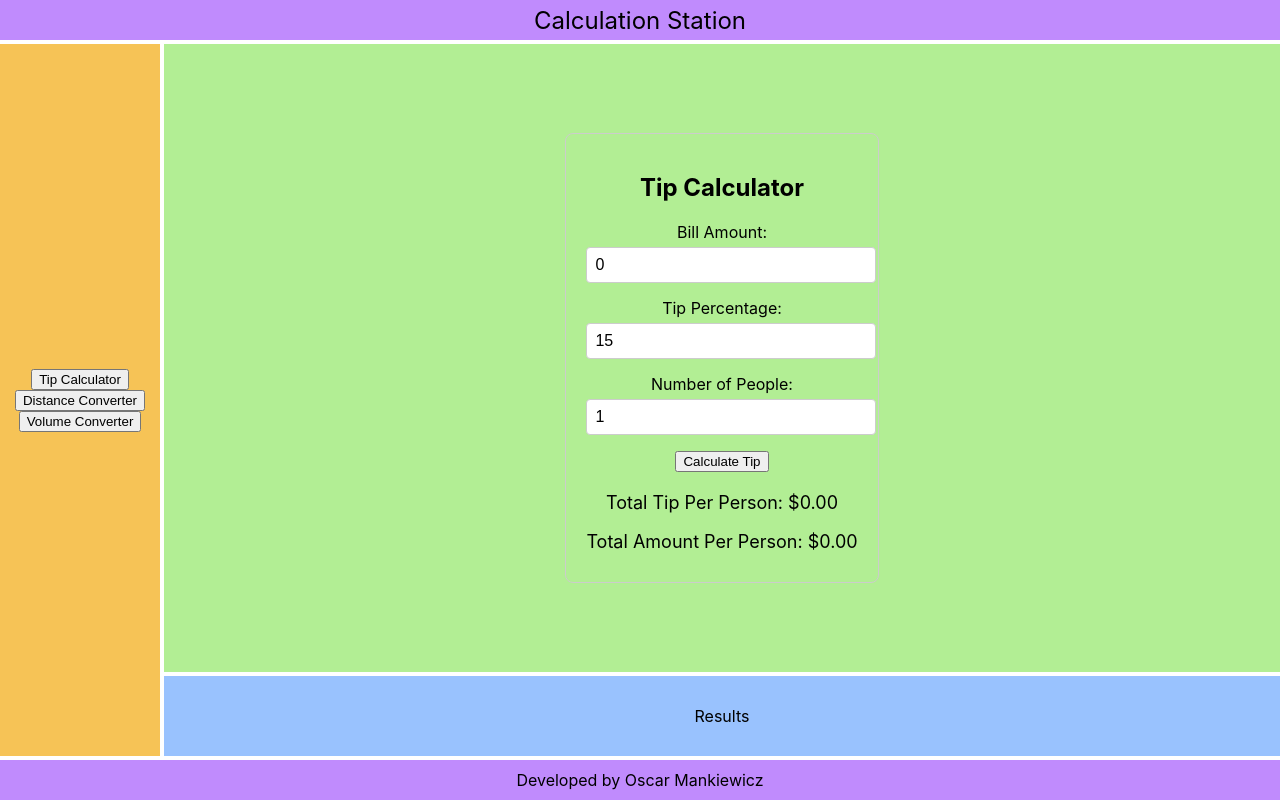
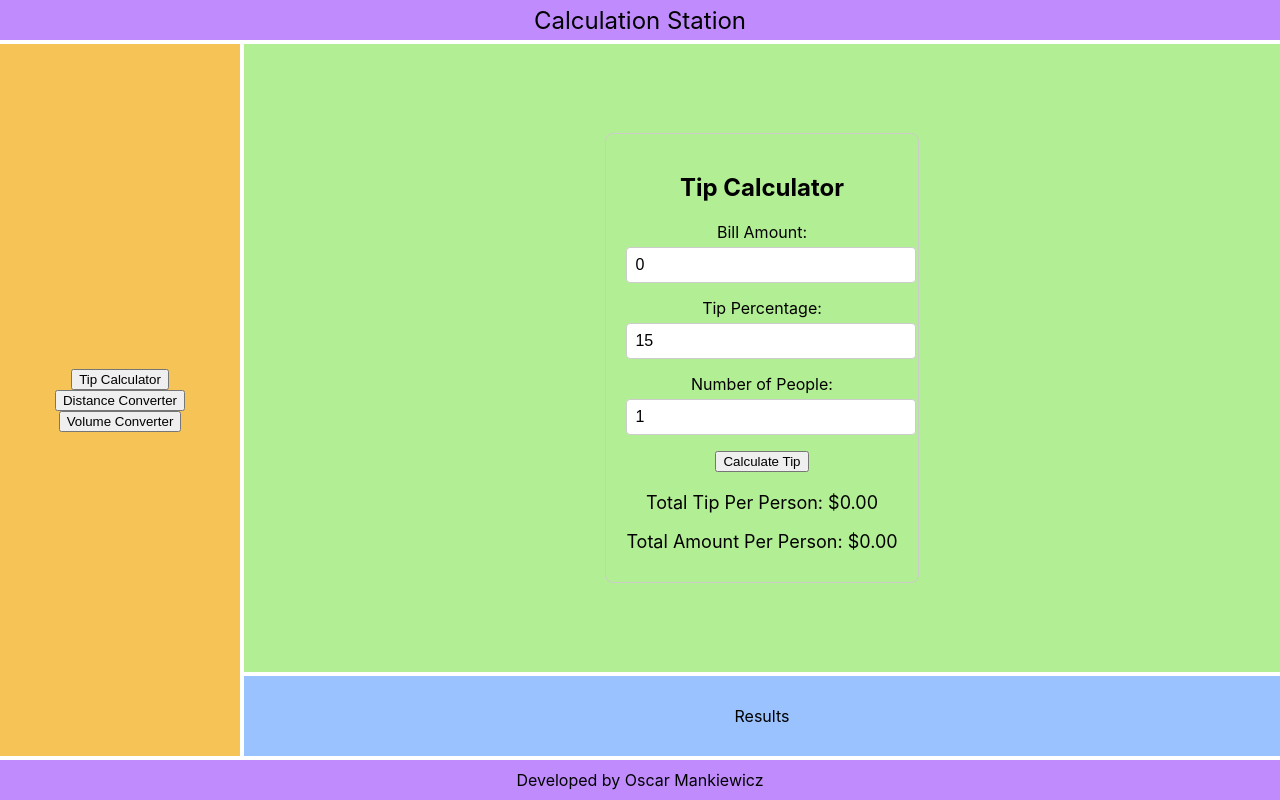
Before and after one commit to OscarMankiewicz/calculation_station, a React (Create React App) app: page / in a window 1280 px wide. Built offline with nearby package versions, Linux system fonts and the light colour scheme.

Commit message:
made nav bigger

```diff
--- a/src/App.css
+++ b/src/App.css
@@ -16,7 +16,7 @@
   .layout {
     display: grid;
     grid-template-rows: 40px auto 80px 40px;
-    grid-template-columns: 160px auto auto;
+    grid-template-columns: calc(160px + 80px) auto auto;
     grid-template-areas:
       'header header header'
       'nav main main'
@@ -47,6 +47,7 @@ nav {
   flex-direction: column;
   grid-area: nav;
   background-color: #f6c356;
+  width: calc(160px + 80px);
 }
 
 main {
```
